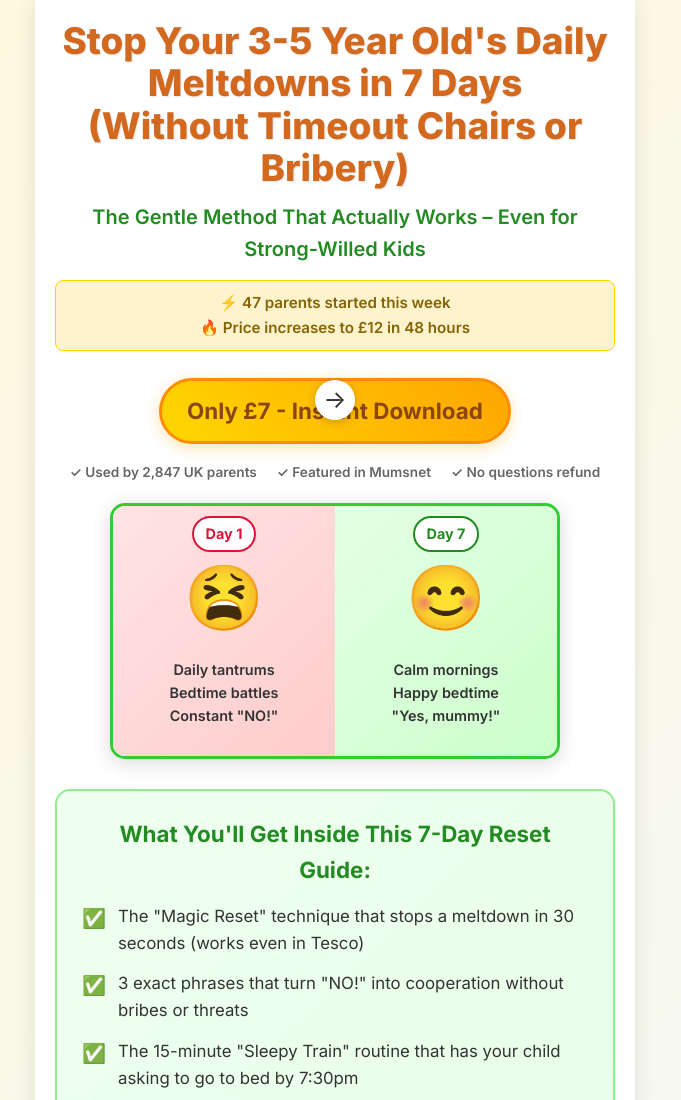
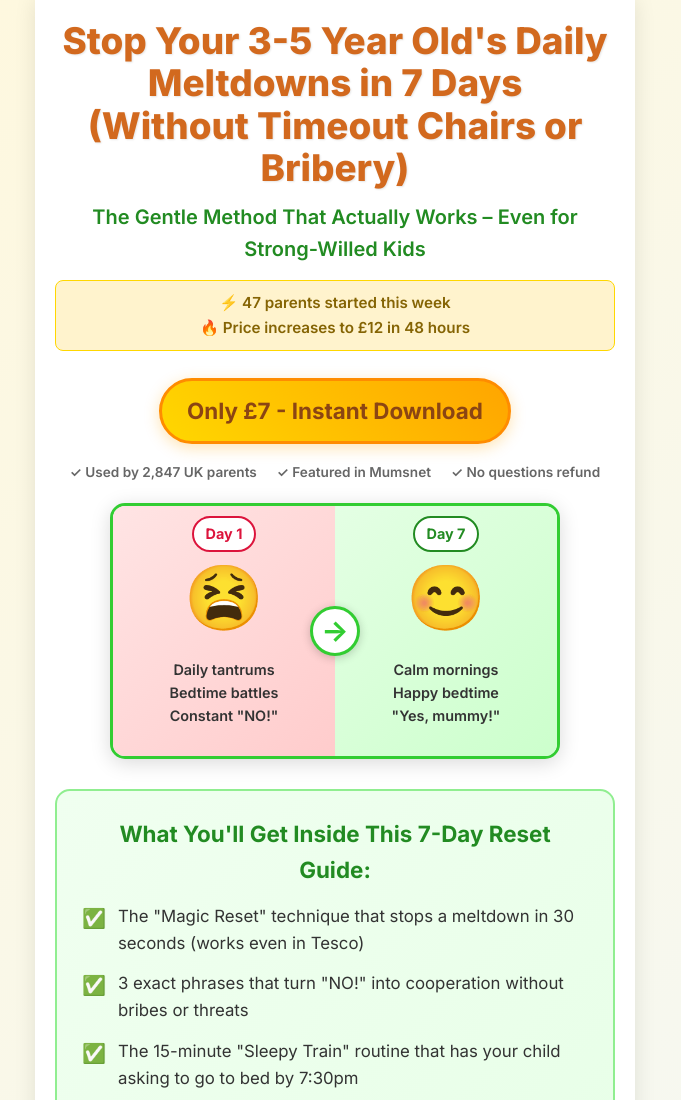
Before and after one commit to CIE18226485/stopmeltdownstonight-landing, a plain HTML site: page index.html in a window 1280 px wide. Shown: the top 1100 px of the page, without its empty margins (305-986 px from the left). Drawn offline with Linux system fonts and the light colour scheme.

Commit message:
Update index.html

```diff
--- a/index.html
+++ b/index.html
@@ -152,6 +152,7 @@
         .before-after-split {
             display: flex;
             height: 250px;
+            position: relative;
         }
 
         .before-side, .after-side {
@@ -211,14 +212,21 @@
             transform: translate(-50%, -50%);
             background: white;
             border-radius: 50%;
-            width: 40px;
-            height: 40px;
+            width: 50px;
+            height: 50px;
             display: flex;
             align-items: center;
             justify-content: center;
-            font-size: 1.5rem;
             box-shadow: 0 2px 10px rgba(0,0,0,0.2);
             z-index: 1;
+            border: 3px solid #32CD32;
+        }
+
+        .arrow-divider::after {
+            content: '→';
+            font-size: 1.8rem;
+            color: #32CD32;
+            font-weight: bold;
         }
 
         .benefits {
@@ -471,7 +479,7 @@
                             "Yes, mummy!"
                         </div>
                     </div>
-                    <div class="arrow-divider">→</div>
+                    <div class="arrow-divider"></div>
                 </div>
             </div>
         </header>
```
